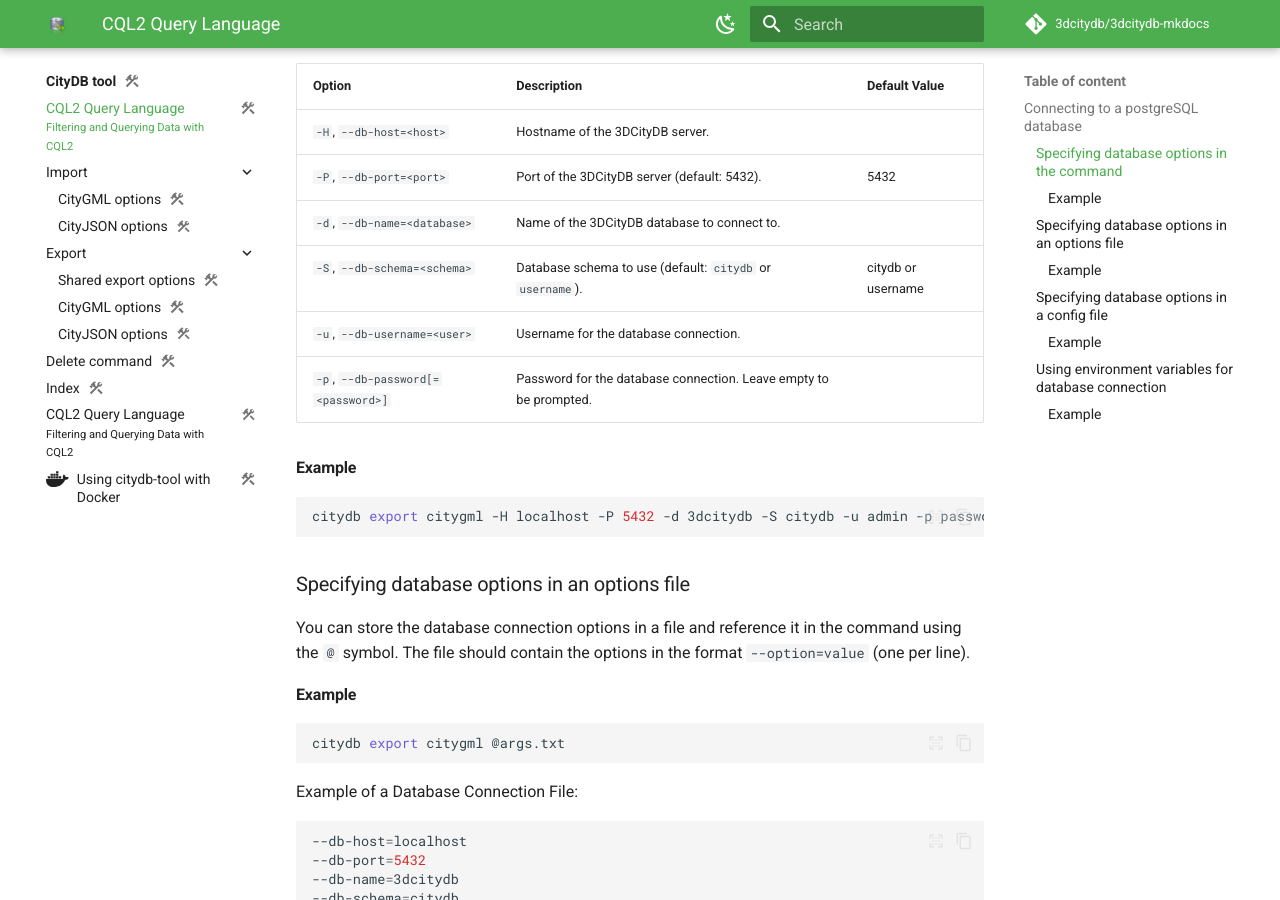
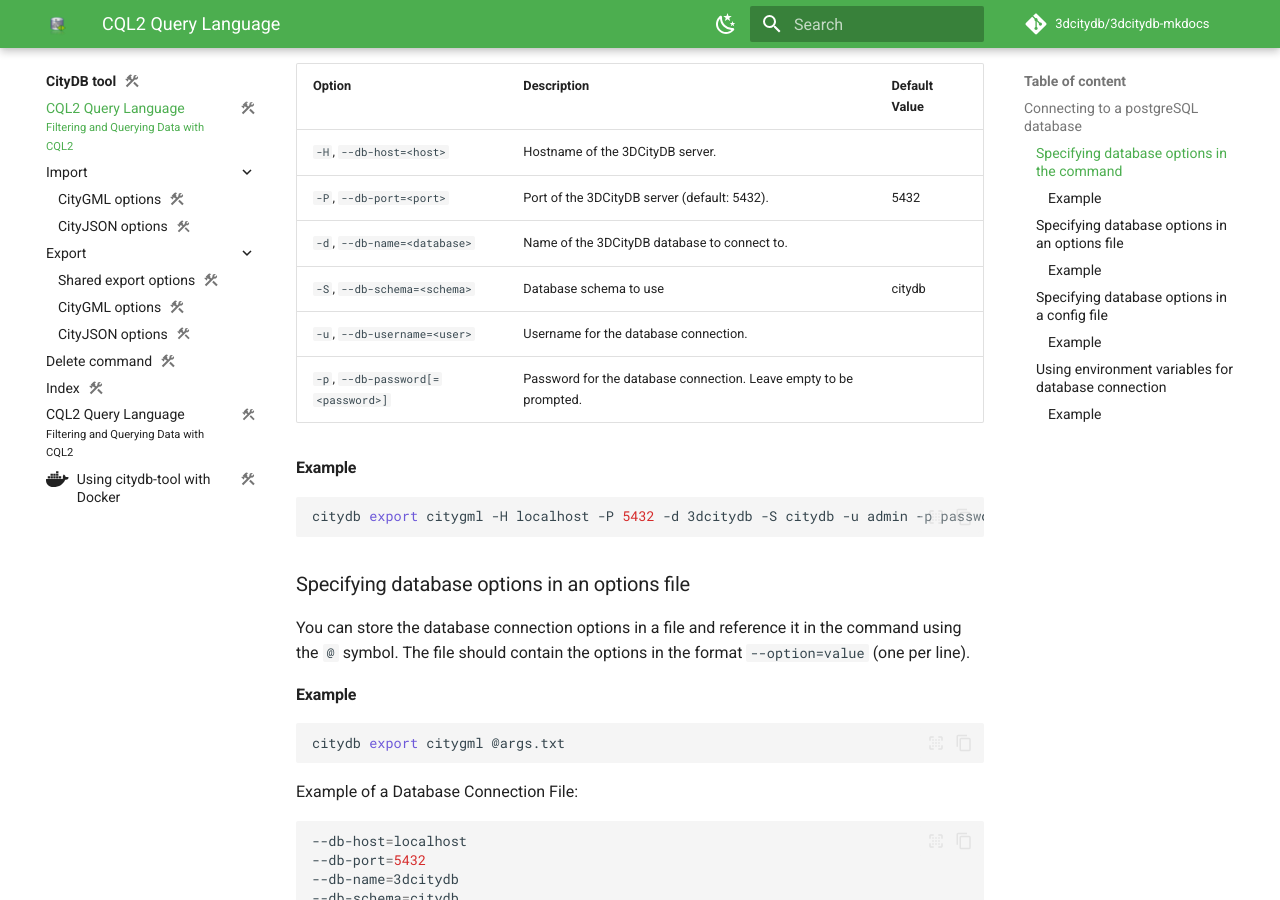
Before and after one commit to BWibo/3dcitydb-mkdocs, an MkDocs documentation site: the page built from docs/citydb-tool/db-connection.md, in a window 1280 px wide and 900 px high, scrolled down 463 px. Built offline with MkDocs 1.6.1 and Material for MkDocs 9.7.7, drawn with Linux system fonts in a browser that asks for light colours; comment, search, counter and statistics services are not loaded.

Commit message:
Minor fixes

```diff
--- a/docs/citydb-tool/db-connection.md
+++ b/docs/citydb-tool/db-connection.md
@@ -19,14 +19,14 @@
 
 You can provide the database connection options directly in the command:
 
-| Option                  | Description                                              | Default Value |
-|-------------------------|----------------------------------------------------------|---------------|
-| `-H`, `--db-host=<host>` | Hostname of the 3DCityDB server.                         |               |
-| `-P`, `--db-port=<port>` | Port of the 3DCityDB server (default: 5432).             | 5432          |
-| `-d`, `--db-name=<database>` | Name of the 3DCityDB database to connect to.         |               |
-| `-S`, `--db-schema=<schema>` | Database schema to use (default: `citydb` or `username`). | citydb or username |
-| `-u`, `--db-username=<user>` | Username for the database connection.                |               |
-| `-p`, `--db-password[=<password>]` | Password for the database connection. Leave empty to be prompted. |               |
+| Option                  | Description                                        | Default Value |
+|-------------------------|----------------------------------------------------|-----------|
+| `-H`, `--db-host=<host>` | Hostname of the 3DCityDB server.                   |           |
+| `-P`, `--db-port=<port>` | Port of the 3DCityDB server (default: 5432).       | 5432      |
+| `-d`, `--db-name=<database>` | Name of the 3DCityDB database to connect to.   |           |
+| `-S`, `--db-schema=<schema>` | Database schema to use | citydb |
+| `-u`, `--db-username=<user>` | Username for the database connection.          |           |
+| `-p`, `--db-password[=<password>]` | Password for the database connection. Leave empty to be prompted. |           |
 
 #### Example
 
```
Also changed, not shown: docs/citydb-tool/export_shared_options.md (+1 -1 lines).
